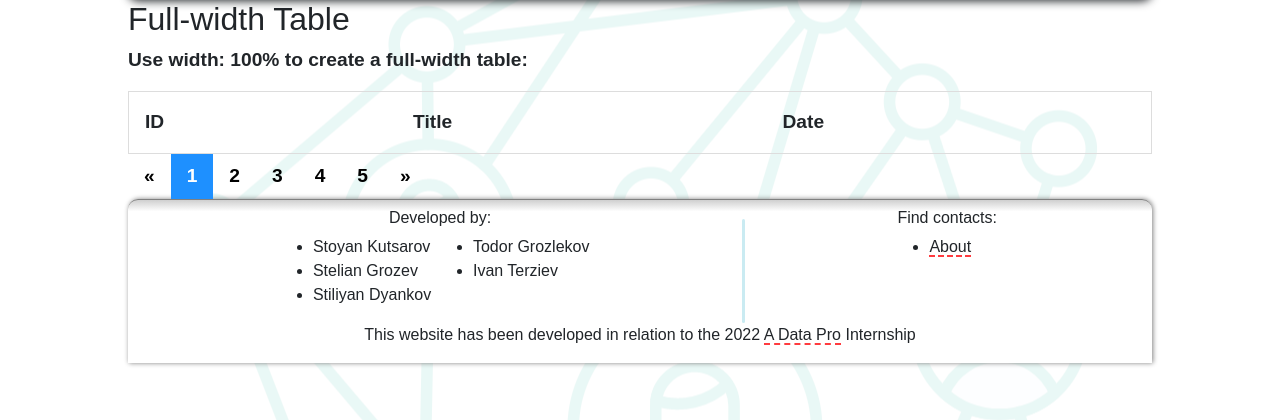
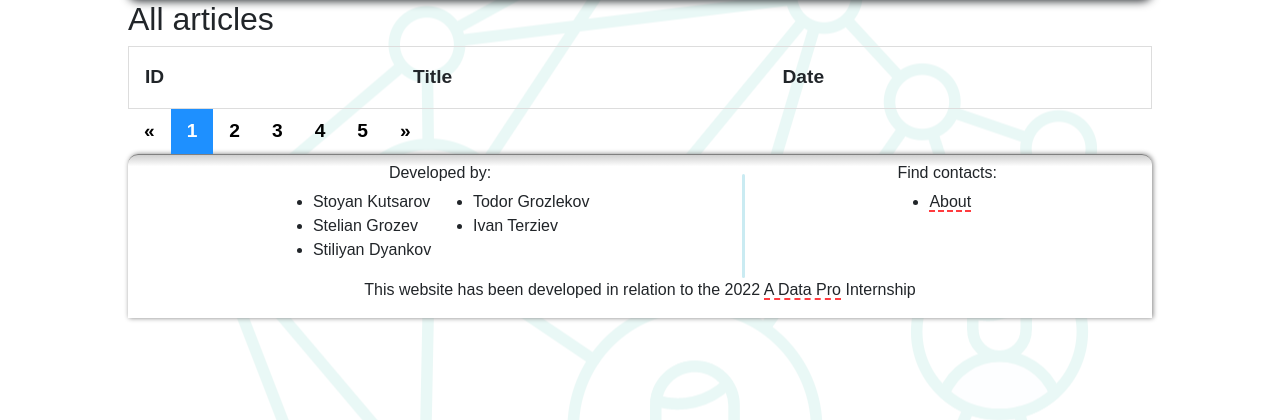
Before and after one commit to NqkoiNqkojsi/Internship, a Django app: page /list-of-articles/1 in a window 1280 px wide. Shown: the part 59-479 px from the top of the page. Run offline with Django 4.2, Linux system fonts and the light colour scheme; data that the repository does not hold is empty; some libraries are stand-ins or nearby versions; some web fonts are replaced.

Commit message:
a bit of fix to css and js

```diff
--- a/internshipProj/GovAnalysis/templates/articlesList.html
+++ b/internshipProj/GovAnalysis/templates/articlesList.html
@@ -37,8 +37,7 @@
                                 </nav>
                         </div>
                         <div class="content-container">
-                            <h2>Full-width Table</h2>
-                            <p>Use width: 100% to create a full-width table:</p>
+                            <h2>All articles</h2>
                             <table>
                                 <tr>
                                     <td>ID</td>
@@ -99,17 +98,20 @@
                     function RensponsiveButtons() {
                       //document.getElementById("NotTop").classList.toggle("show");
                       But1=document.getElementById("1But");
+                      console.log(But1.innerHTML)
                       if(But1.innerHTML=="1"){
                         But1.classList.toggle("active");
                         return;
                       }
                       But5=document.getElementById("4But");
+                      console.log(But5.innerHTML)
                       if(But5.innerHTML=="-1"){
                         But1.classList.toggle("active");
                         return;
                       }
                       But2=document.getElementById("2But");
-                      But1.classList.toggle("active");
+                      console.log(But2.innerHTML)
+                      But2.classList.toggle("active");
                     }
 
                     function GenerateLinks(node){
--- a/internshipProj/GovAnalysis/views.py
+++ b/internshipProj/GovAnalysis/views.py
@@ -60,8 +60,12 @@ def ListArticle(request, page):
     numb4=page+4
     if art_lenght==numb4:
         numb4=-1
-    context=dict({"art":page_obj,
-     "numb0":page, "numb1":page+1, "numb2":page+2, "numb3":page+3, "numb4":numb4})
+    if page==1:
+        context=dict({"art":page_obj,
+        "numb0":page, "numb1":page+1, "numb2":page+2, "numb3":page+3, "numb4":numb4})
+    else:
+        context=dict({"art":page_obj,
+        "numb0":page-1, "numb1":page, "numb2":page+1, "numb3":page+2, "numb4":numb4-1})
     return render(request, 'articlesList.html', context)
 
 
```
